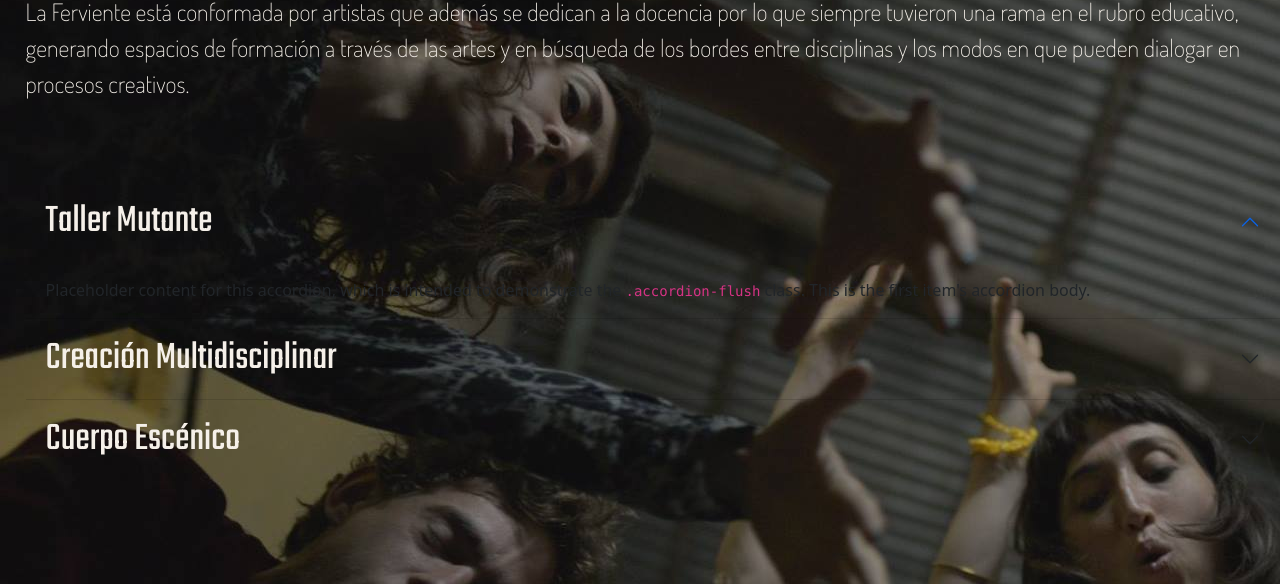
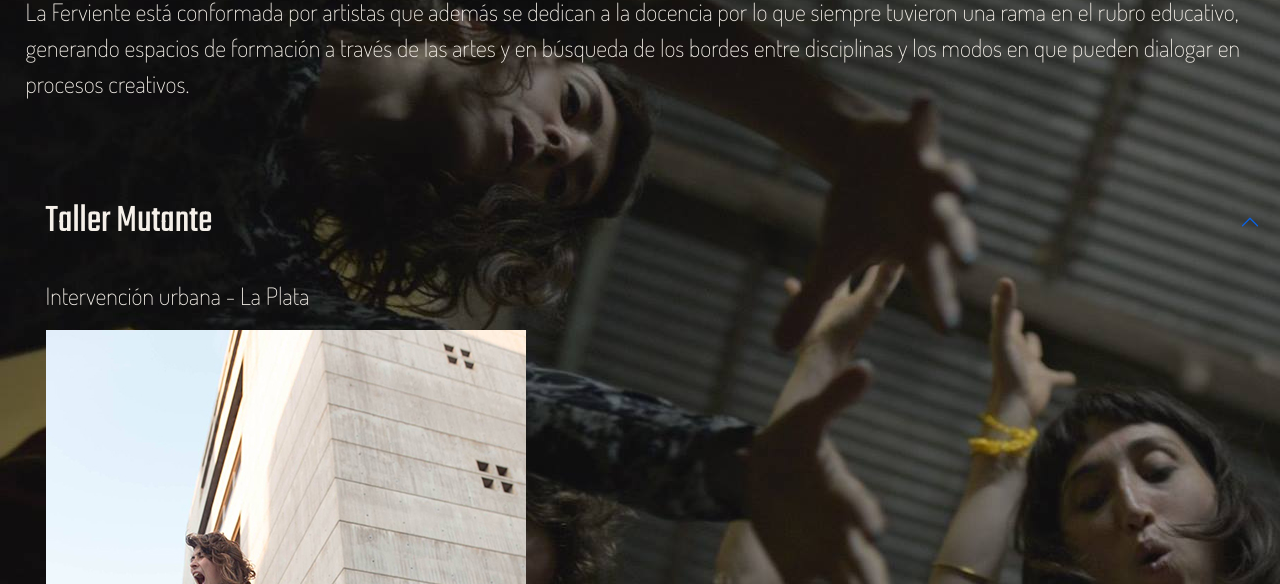
Before and after one commit to Br1Gen/proyecto-genchi, a website: page pages/talleres.html in a window 1280 px wide. Both pictures are taken after a click on the button "Taller Mutante". Shown: the part 183-767 px from the top of the page. Drawn offline with nearby package versions, Linux system fonts and the light colour scheme; a web font is replaced by a local one.

Commit message:
modificada seccion talleres

```diff
--- a/pages/talleres.html
+++ b/pages/talleres.html
@@ -48,7 +48,10 @@
                         </button>
                       </h2>
                       <div id="flush-collapseOne" class="accordion-collapse collapse" aria-labelledby="flush-headingOne" data-bs-parent="#accordionFlushExample">
-                        <div class="accordion-body">Placeholder content for this accordion, which is intended to demonstrate the <code>.accordion-flush</code> class. This is the first item's accordion body.</div>
+                        <div class="accordion-body">
+                          <p>Intervención urbana - La Plata</p>
+                          <img src="../images/tmutante.jpg" alt="">
+                        </div>
                       </div>
                     </div>
                     <div class="accordion-item">
@@ -58,7 +61,11 @@
                         </button>
                       </h2>
                       <div id="flush-collapseTwo" class="accordion-collapse collapse" aria-labelledby="flush-headingTwo" data-bs-parent="#accordionFlushExample">
-                        <div class="accordion-body">Placeholder content for this accordion, which is intended to demonstrate the <code>.accordion-flush</code> class. This is the second item's accordion body. Let's imagine this being filled with some actual content.</div>
+                        <div class="accordion-body">
+                          <p>Este laboratorio se realizó durante la gira ferviente por el cuyo 2019. Espacio de experimentación e investigación en creación escénica para revelar los poderes que habitan y se manifiestan en la grupalidad. Reconociendo la poética propia como herramienta para la construcción de sentido estético y dramático a través de diversos lenguajes artísticos.
+                          </p>
+                          <img src="../images/tmulti.jpg" alt="">
+                        </div>
                       </div>
                     </div>
                     <div class="accordion-item">
@@ -68,7 +75,10 @@
                         </button>
                       </h2>
                       <div id="flush-collapseThree" class="accordion-collapse collapse" aria-labelledby="flush-headingThree" data-bs-parent="#accordionFlushExample">
-                        <div class="accordion-body">Placeholder content for this accordion, which is intended to demonstrate the <code>.accordion-flush</code> class. This is the third item's accordion body. Nothing more exciting happening here in terms of content, but just filling up the space to make it look, at least at first glance, a bit more representative of how this would look in a real-world application.</div>
+                        <div class="accordion-body">
+                          <p>Exploración del imaginario y construcción del movimiento propio en relación con el espacio y el otro. Fusión de técnicas de teatro, danza contemporánea y de expresión corporal en busca de herramientas para el desenvolvimiento en la escena.</p>
+                          <img src="../images/tcuerpo.jpg" alt="">
+                        </div>
                       </div>
                     </div>
                   </div>
--- a/scss/_talleres.scss
+++ b/scss/_talleres.scss
@@ -35,6 +35,17 @@
                             }
                         }
                     }
+
+                    .accordion-collapse {
+
+                        .accordion-body {
+
+                            p {
+                                font-family: map-get($family, p);
+                                @include color-size (24px);
+                            }
+                        }
+                    }
                 }
             }
         }
```
Also changed, not shown: css/estilos.css, images/tcuerpo.jpg (added), images/tmulti.jpg (added), images/tmutante.jpg (added).
